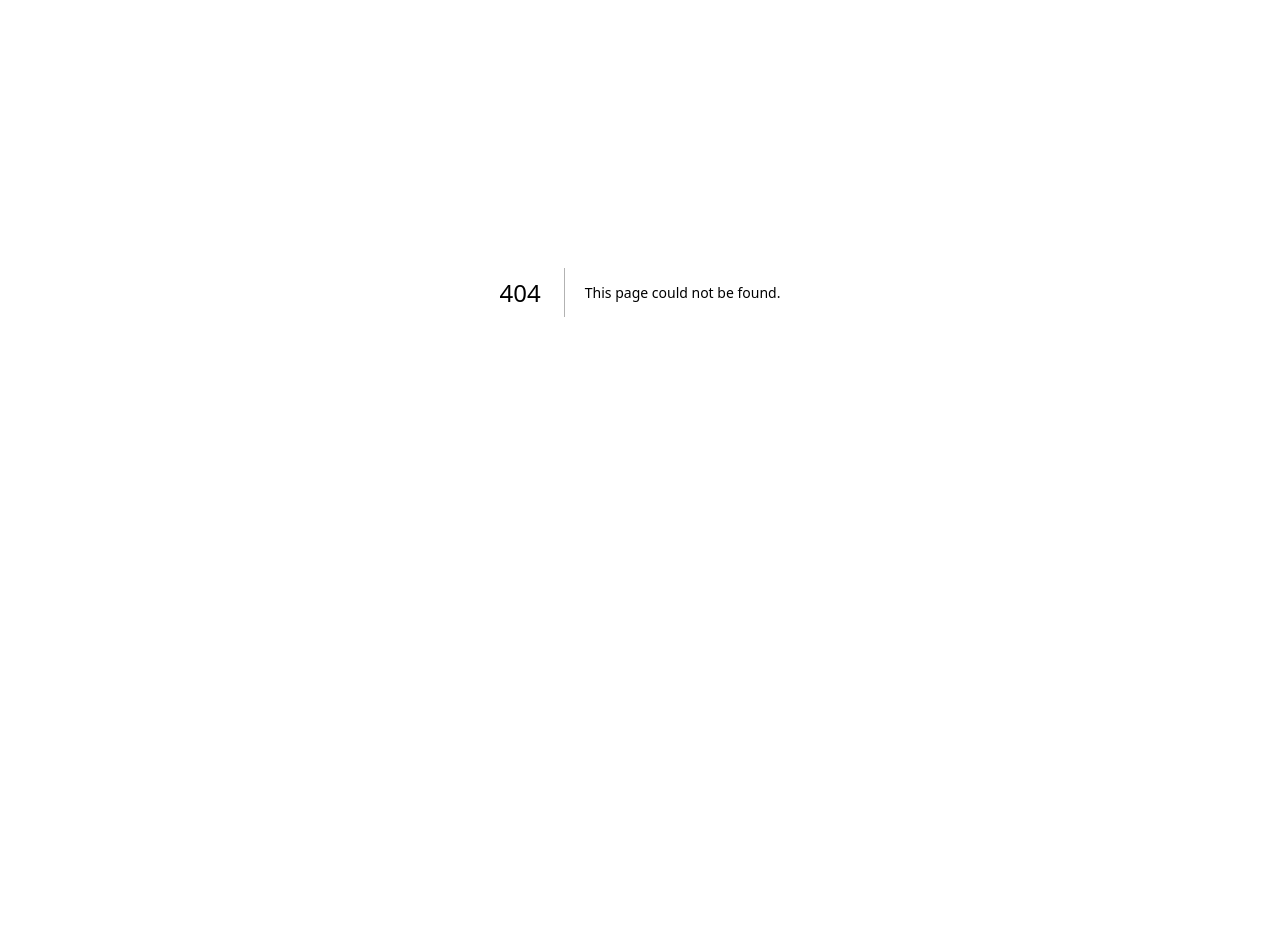
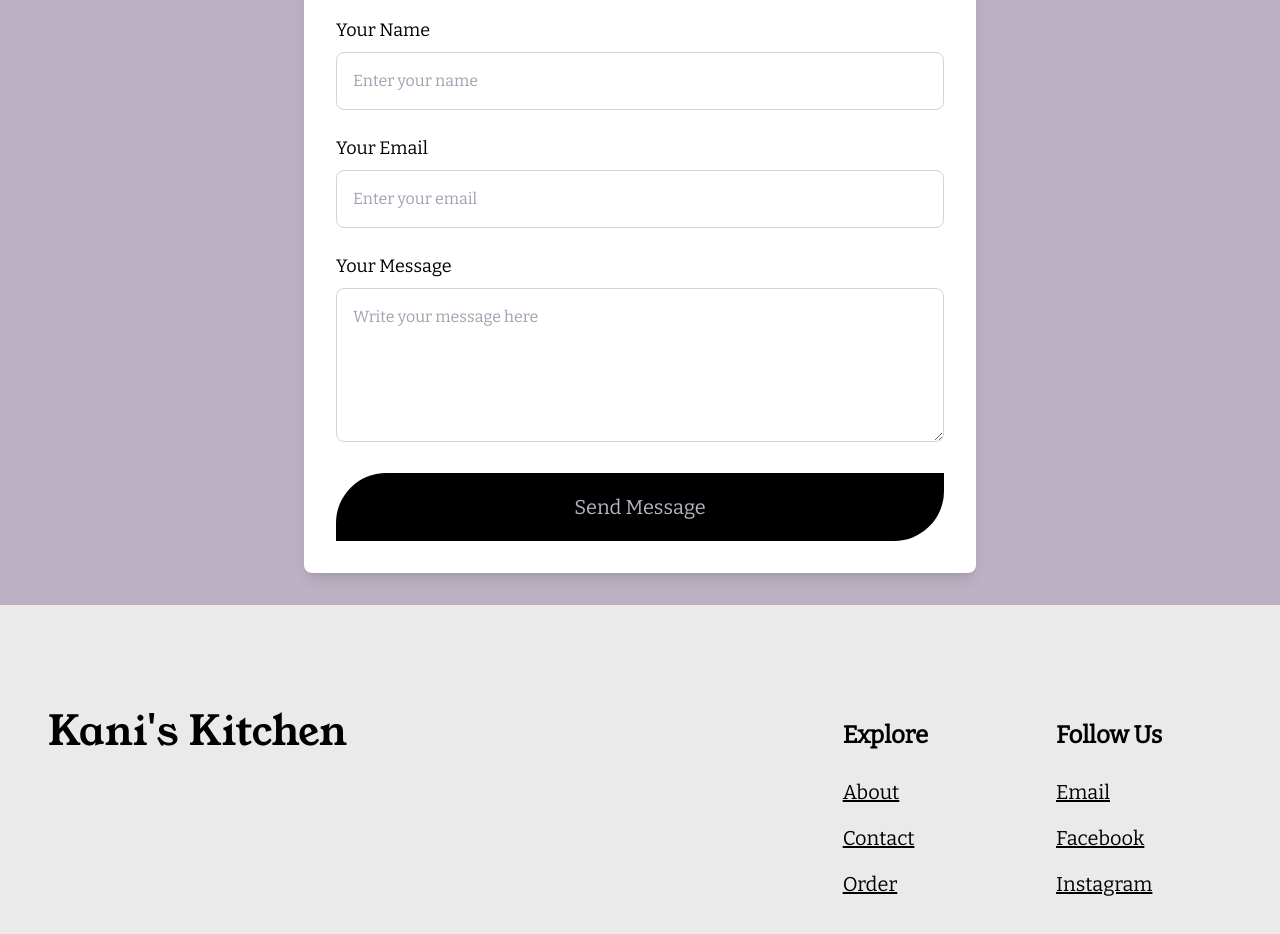
Before and after one commit to KhaledHussein1/kanis-kitchen-v2, a Next.js app: page /contact in a window 1280 px wide. Before the commit this address had no page. Shown: the part 260-1194 px from the top of the page. Before the commit the page ends 952 px from the top, so only its background shows below. Built offline with nearby package versions, Linux system fonts and the light colour scheme.

Commit message:
first deployment

```diff
--- /dev/null
+++ b/src/app/about/page.tsx
@@ -0,0 +1,5 @@
+import About from "@/components/About";
+
+export default function AboutPage() {
+  return <About />;
+}
--- /dev/null
+++ b/src/app/contact/page.tsx
@@ -0,0 +1,5 @@
+import Contact from "@/components/Contact";
+
+export default function ContactPage() {
+  return <Contact />;
+}
--- a/src/app/layout.tsx
+++ b/src/app/layout.tsx
@@ -1,6 +1,7 @@
 import type { Metadata } from "next";
 import "./globals.css";
 import Navbar from "@/components/Navbar"; // Import Navbar
+import Footer from "@/components/Footer"; // Import Footer
 
 export const metadata: Metadata = {
   title: "Your Website",
@@ -13,6 +14,7 @@ export default function RootLayout({ children }: { children: React.ReactNode })
       <body>
         <Navbar /> {/* Navbar appears on all pages */}
         <main className="container mx-auto max-w-full">{children}</main>
+        <Footer />
       </body>
     </html>
   );
--- a/src/app/page.tsx
+++ b/src/app/page.tsx
@@ -1,11 +1,9 @@
 import Hero from "@/components/Hero";
-import Footer from "@/components/Footer";
 
 export default function Home() {
   return (
     <div>
       <Hero />
-      <Footer />
     </div>
   );
 }
--- /dev/null
+++ b/src/components/About.tsx
@@ -0,0 +1,37 @@
+"use client";
+import React from "react";
+import Image from "next/image";
+
+const About = () => {
+  return (
+    <section className="bg-heroBg p-8 flex flex-col lg:flex-row items-center">
+      {/* Text Section */}
+      <div className="lg:w-1/2 flex justify-center items-start p-8">
+        <div className="max-w-xl text-left">
+          <h1 className="font-normal text-[clamp(42px,_6vw,_64px)]">About Me</h1>
+          <p className="text-xl font-normal mt-4">
+            Hi, I’m Kani, the baker behind Kani’s Kitchen. Baking has always been a passion of mine, and after years of feeding little ones as a nanny, I was inspired to create delicious treats that both toddlers and adults can enjoy.
+          </p>
+          <p className="text-xl font-normal mt-4">
+            At Kani’s Kitchen, I specialize in sourdough baking, other artisan breads, and classic treats, along with a special selection of toddler-friendly baked goods—including my signature bee-themed muffins! Every bake is made with care in my home kitchen, using simple, high-quality ingredients. Whether you’re looking for nostalgic flavors or something fun and nutritious for your little one, I’m here to bring joy to every bite.
+          </p>
+          <p className="text-xl font-normal mt-4">
+            Thank you for supporting my home bakery! I can’t wait to share my creations with you.
+          </p>
+        </div>
+      </div>
+      {/* Image Section */}
+      <div className="lg:w-1/2 flex justify-center items-center p-8">
+        <Image
+          src="/images/about_image.jpg"
+          alt="About Me"
+          width={500}
+          height={500}
+          className="rounded-lg shadow-lg"
+        />
+      </div>
+    </section>
+  );
+};
+
+export default About;
--- /dev/null
+++ b/src/components/Contact.tsx
@@ -0,0 +1,57 @@
+"use client";
+import React from 'react';
+
+const Contact = () => {
+  return (
+    <section className="bg-heroBg p-8 flex justify-center items-center">
+      <div className="max-w-2xl w-full bg-white p-8 rounded-lg shadow-lg">
+        <h2 className="text-3xl text-center mb-6">
+          We'd Love to Hear From You!
+        </h2>
+        <form className="space-y-6">
+          <div>
+            <label htmlFor="name" className="block text-lg font-medium mb-2">
+              Your Name
+            </label>
+            <input
+              type="text"
+              id="name"
+              className="w-full p-4 border border-gray-300 rounded-lg focus:outline-none focus:ring-2 focus:ring-black"
+              placeholder="Enter your name"
+            />
+          </div>
+          <div>
+            <label htmlFor="email" className="block text-lg font-medium mb-2">
+              Your Email
+            </label>
+            <input
+              type="email"
+              id="email"
+              className="w-full p-4 border border-gray-300 rounded-lg focus:outline-none focus:ring-2 focus:ring-black"
+              placeholder="Enter your email"
+            />
+          </div>
+          <div>
+            <label htmlFor="message" className="block text-lg font-medium mb-2">
+              Your Message
+            </label>
+            <textarea
+              id="message"
+              rows={5}
+              className="w-full p-4 border border-gray-300 rounded-lg focus:outline-none focus:ring-2 focus:ring-black"
+              placeholder="Write your message here"
+            ></textarea>
+          </div>
+          <button
+            type="submit"
+            className="w-full px-10 py-5 bg-black text-heroBg font-normal text-xl rounded-tl-[50px] rounded-br-[50px] hover:bg-black/90 transition-all"
+          >
+            Send Message
+          </button>
+        </form>
+      </div>
+    </section>
+  );
+};
+
+export default Contact;
--- a/src/components/Footer.tsx
+++ b/src/components/Footer.tsx
@@ -13,40 +13,29 @@ const Footer = () => {
         </div>
 
         {/* Middle Columns: Explore and Follow Us */}
-        <div className="flex flex-col md:flex-row gap-16 md:gap-20 w-full md:w-1/3 mb-12 md:mb-0 mt-8 ml-16"> {/* Increased margin-left to move sections more to the right */}
+        <div className="flex flex-col md:flex-row gap-24 md:gap-32 w-full md:w-1/3 mb-12 md:mb-0 mt-8 ml-16"> {/* Increased margin-left to move sections more to the right */}
           {/* Explore Column */}
           <div className="text-textColor w-full md:w-auto">
-            <h3 className="text-[16px] font-bold font-bitter mb-4">Explore</h3>
-            <ul>
-              <li className="mb-2"><a href="/" className="font-bitter font-normal text-[16px] underline">About</a></li>
-              <li className="mb-2"><a href="/about" className="font-bitter font-normal text-[16px] underline">Contact</a></li>
-              <li className="mb-2"><a href="/contact" className="font-bitter font-normal text-[16px] underline">Order</a></li>
+            <h3 className="text-[20px] md:text-[24px] font-bold font-bitter mb-6"> {/* Increased font size */}
+              Explore
+            </h3>
+            <ul className="space-y-4"> {/* Increased spacing between links */}
+              <li><a href="/" className="font-bitter font-normal text-[18px] md:text-[20px] underline">About</a></li> {/* Increased font size */}
+              <li><a href="/about" className="font-bitter font-normal text-[18px] md:text-[20px] underline">Contact</a></li> {/* Increased font size */}
+              <li><a href="/contact" className="font-bitter font-normal text-[18px] md:text-[20px] underline">Order</a></li> {/* Increased font size */}
             </ul>
           </div>
 
           {/* Follow Us Column */}
           <div className="text-textColor w-full md:w-auto">
-            <h3 className="text-[16px] font-bold font-bitter mb-4">Follow Us</h3>
-            <ul>
-              <li className="mb-2"><a href="#" className="font-bitter font-normal text-[16px] underline">Email</a></li>
-              <li className="mb-2"><a href="#" className="font-bitter font-normal text-[16px] underline">Facebook</a></li>
-              <li className="mb-2"><a href="#" className="font-bitter font-normal text-[16px] underline">Instagram</a></li>
+            <h3 className="text-[20px] md:text-[24px] font-bold font-bitter mb-6"> {/* Increased font size */}
+              Follow Us
+            </h3>
+            <ul className="space-y-4"> {/* Increased spacing between links */}
+              <li><a href="#" className="font-bitter font-normal text-[18px] md:text-[20px] underline">Email</a></li> {/* Increased font size */}
+              <li><a href="#" className="font-bitter font-normal text-[18px] md:text-[20px] underline">Facebook</a></li> {/* Increased font size */}
+              <li><a href="#" className="font-bitter font-normal text-[18px] md:text-[20px] underline">Instagram</a></li> {/* Increased font size */}
             </ul>
-          </div>
-        </div>
-
-        {/* Right Column: Sign Up */}
-        <div className="text-textColor max-w-[500px] w-full md:w-1/3 mt-8 ml-10 mr-6"> {/* Increased margin-left to move sections more to the right */}
-          <p className="mb-4">Sign up with your email address to receive news and updates</p>
-          <div className="flex flex-row gap-4">
-            <input
-              type="email"
-              placeholder="Enter your email"
-              className="px-6 py-4 border border-gray-300 rounded-md focus:outline-none w-full"
-            />
-            <button className="w-[200px] py-3 bg-black text-[#EBEAEB] font-normal text-lg rounded-tl-[50px] rounded-br-[50px] hover:bg-black/90 transition-all">
-                Sign Up
-            </button>
           </div>
         </div>
       </div>
--- a/src/components/Navbar.tsx
+++ b/src/components/Navbar.tsx
@@ -71,10 +71,10 @@ const Navbar = () => {
         <Link href="/" className={`${linkClasses("/")} text-5xl md:text-7xl font-bold`} onClick={toggleMenu}>
           Home
         </Link>
-        <Link href="/about" className={`${linkClasses("/")} text-5xl md:text-7xl font-bold`} onClick={toggleMenu}>
+        <Link href="/about" className={`${linkClasses("/about")} text-5xl md:text-7xl font-bold`} onClick={toggleMenu}>
           About
         </Link>
-        <Link href="/contact" className={`${linkClasses("/")} text-5xl md:text-7xl font-bold`} onClick={toggleMenu}>
+        <Link href="/contact" className={`${linkClasses("/contact")} text-5xl md:text-7xl font-bold`} onClick={toggleMenu}>
           Contact
         </Link>
       </div>
```
Also changed, not shown: public/images/about_image.jpg (added).
